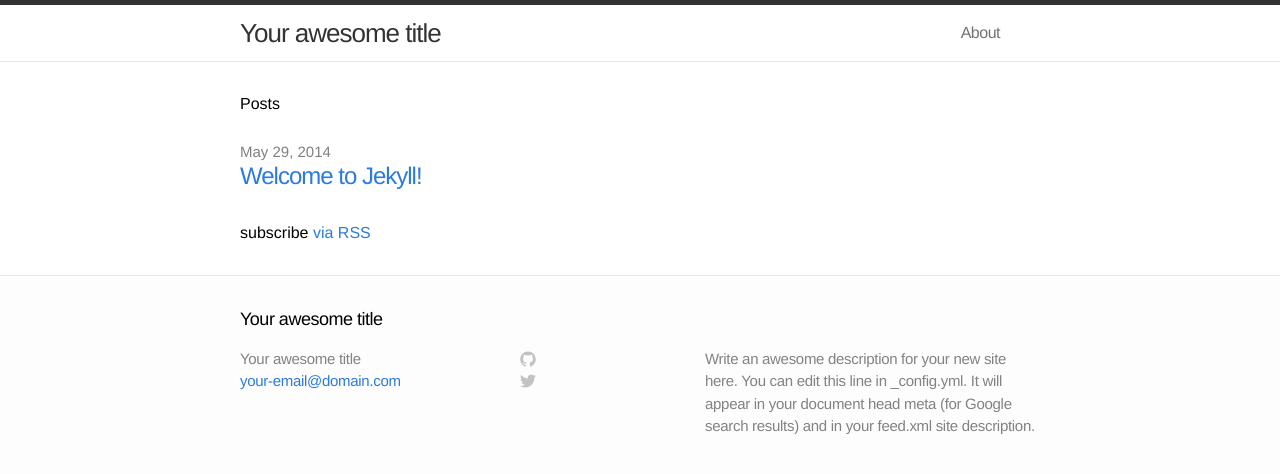
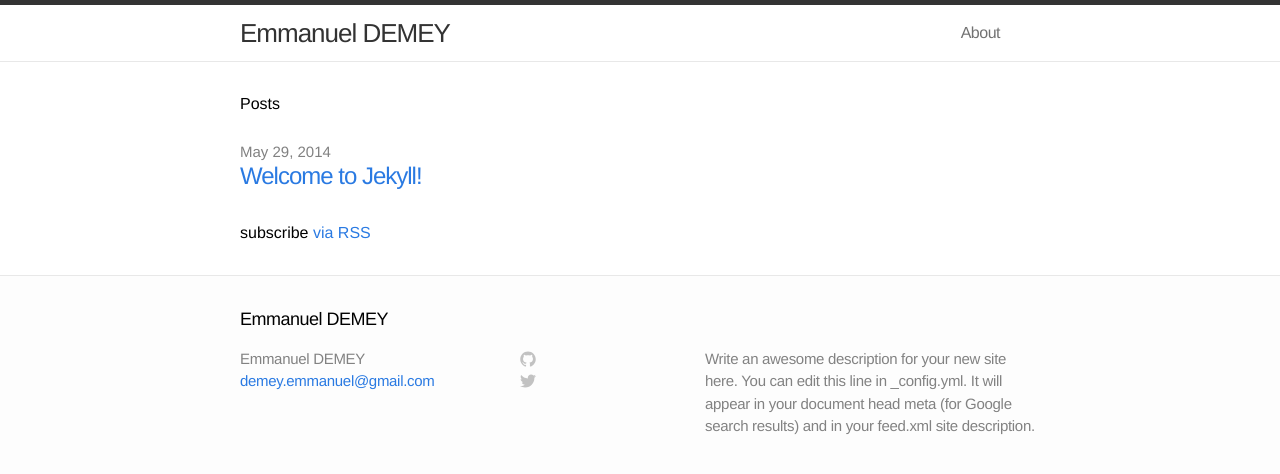
Before and after one commit to EmmanuelDemey/Gillespie59.github.io, a Jekyll site: the page built from index.html, in a window 1280 px wide. Shown: the top 474 px of the page. Built offline with Jekyll 4.4.1, drawn with Linux system fonts in a browser that asks for light colours.

Commit message:
Change the name of the site

```diff
--- a/_config.yml
+++ b/_config.yml
@@ -1,6 +1,6 @@
 # Site settings
-title: Your awesome title
-email: your-email@domain.com
+title: Emmanuel DEMEY
+email: demey.emmanuel@gmail.com
 description: "Write an awesome description for your new site here. You can edit this line in _config.yml. It will appear in your document head meta (for Google search results) and in your feed.xml site description."
 baseurl: ""
 url: "http://yourdomain.com"
```
